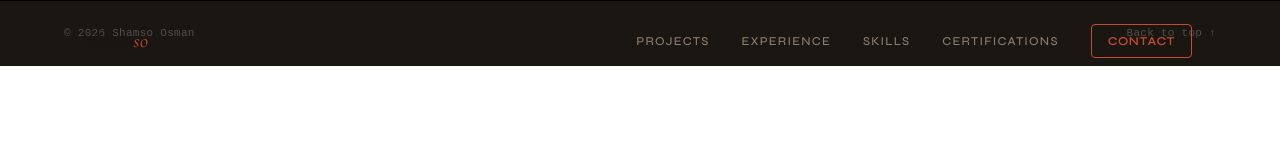
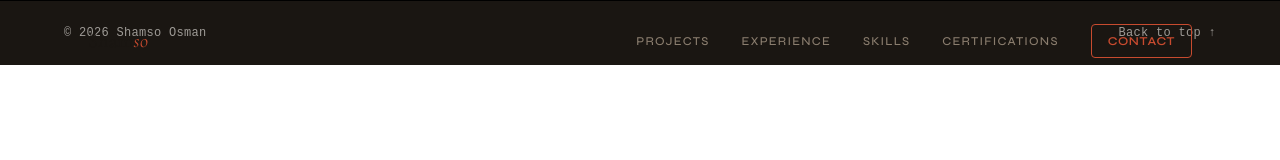
Before and after one commit to S-Osman4/Portfolio, a React (Vite) app: page /Portfolio/projects/1 in a window 1280 px wide. Shown: the top 160 px of the page. Built offline with nearby package versions, Linux system fonts and the light colour scheme.

Commit message:
fix: improve footer accessibility and semantics
- Increase contrast from 25% to 60% opacity for WCAG AA
- Replace <a> with <button> for back-to-top action
- Remove unused handleBackToTop function

```diff
--- a/src/components/layout/Footer.tsx
+++ b/src/components/layout/Footer.tsx
@@ -5,26 +5,19 @@
  */
 
 export default function Footer() {
-    /** Smooth scroll back to the top of the page */
-    function handleBackToTop(e: React.MouseEvent<HTMLAnchorElement>) {
-        e.preventDefault()
-        window.scrollTo({ top: 0, behavior: 'smooth' })
-    }
-
   return (
     <footer className="bg-[#1a1612] border-t border-[#f7f4ef]/08 px-6 md:px-12 py-6">
       <div className="max-w-6xl mx-auto flex items-center justify-between">
-                <p className="font-mono text-[11px] tracking-wide text-[#f7f4ef]/25">
+        <p className="font-mono text-xs tracking-wide text-[#f7f4ef]/60">
           © {new Date().getFullYear()} Shamso Osman
         </p>
 
-                <a
-                    href="#"
-                    onClick={handleBackToTop}
-                    className="font-mono text-[11px] tracking-wide text-[#f7f4ef]/25 hover:text-[#f7f4ef]/60 transition-colors duration-200"
+        <button
+          onClick={() => window.scrollTo({ top: 0, behavior: 'smooth' })}
+          className="font-mono text-xs tracking-wide text-[#f7f4ef]/60 hover:text-[#f7f4ef] transition-colors duration-200"
         >
           Back to top ↑
-                </a>
+        </button>
       </div>
     </footer>
   )
```
Lines whose indentation alone changed are shown as unchanged.
